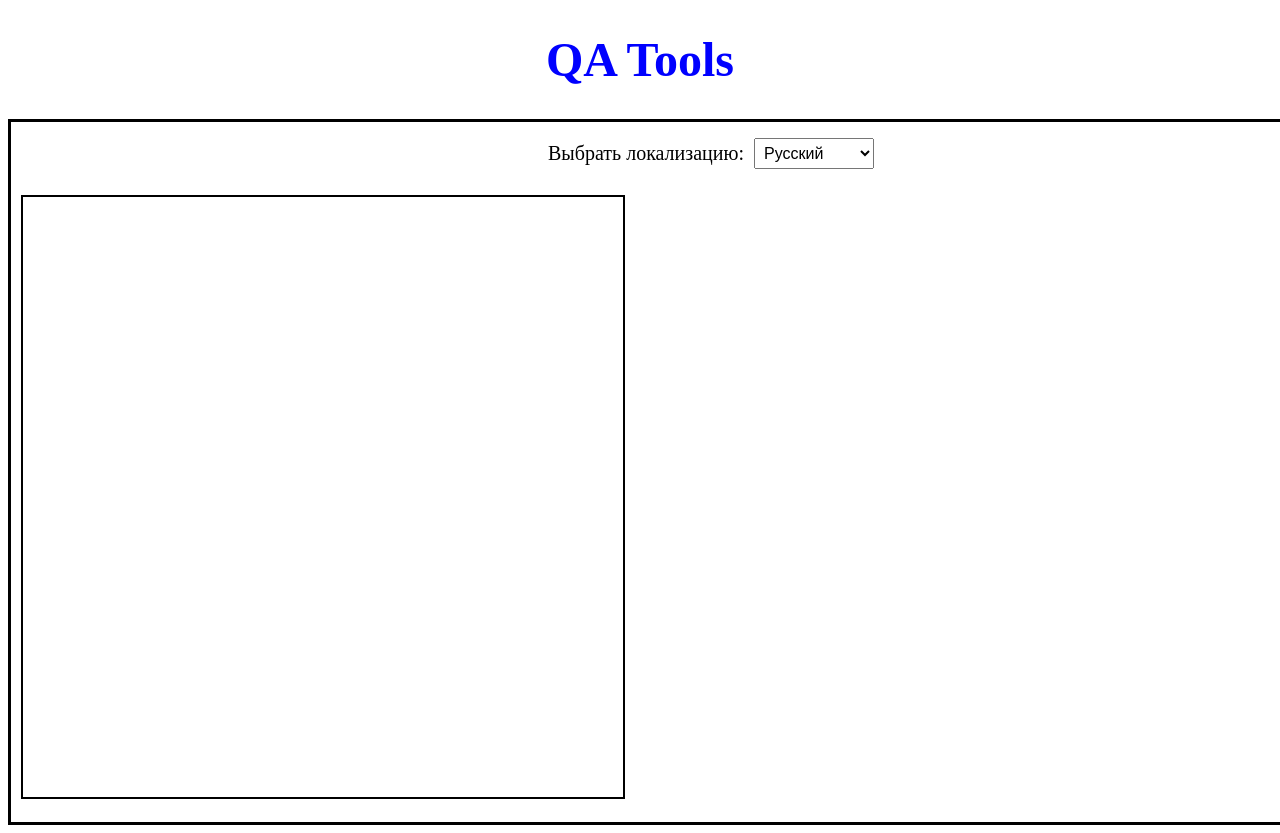
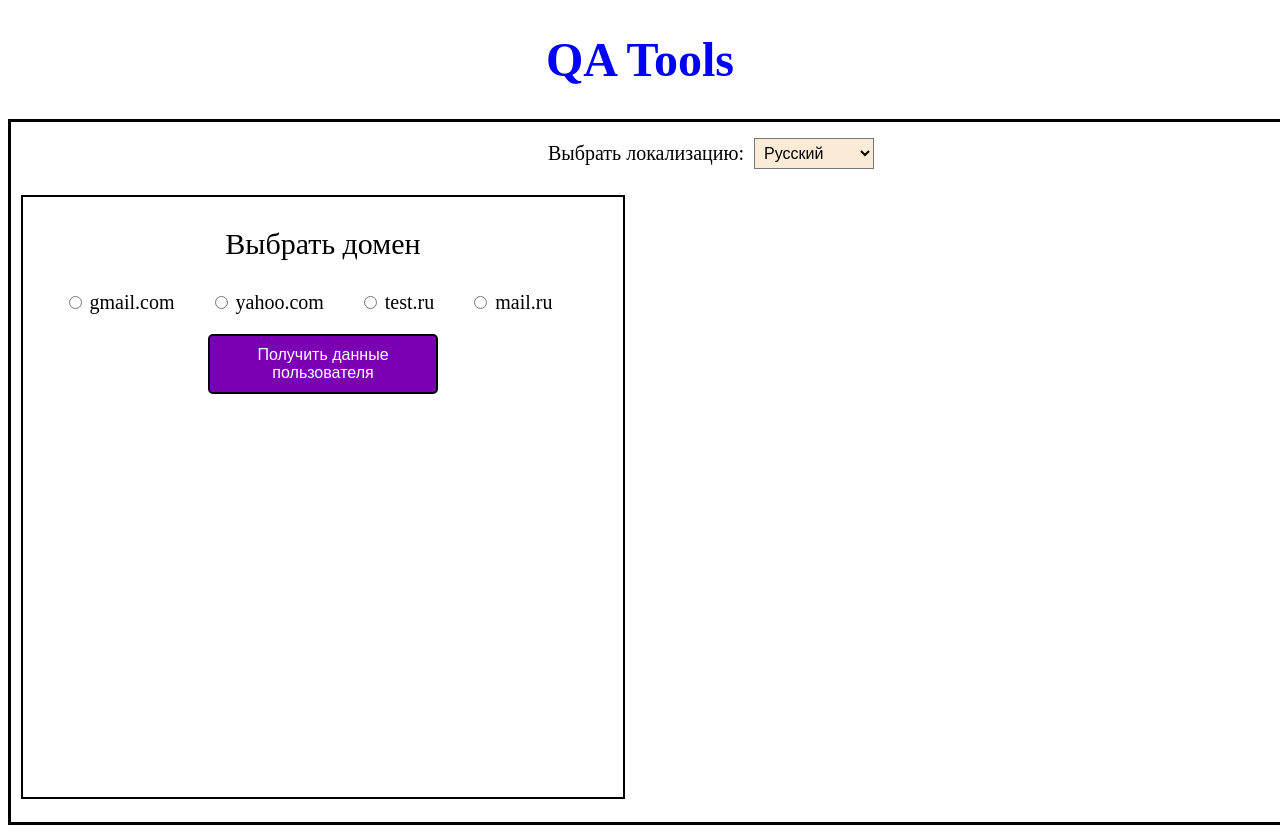
Before and after one commit to AndreyMetelkin85/test_data_generator, a plain HTML site: page frontend/index.html in a window 1280 px wide. Shown: the top 833 px of the page. Drawn offline with Linux system fonts and the light colour scheme.

Commit message:
update html and css files

```diff
--- a/frontend/index.html
+++ b/frontend/index.html
@@ -9,7 +9,7 @@
 <h1 class="main-title">QA Tools</h1>
 <div class="main-blok">
     <div class="localization">
-        <div class="localization_title_text">
+        <div class="localization-title-text">
             <p>Выбрать локализацию:</p>
         </div>
         <select>
@@ -20,6 +20,24 @@
         </select>
     </div>
     <div id="user-data-blok">
+        <div class="domain-title-text">
+            <p>Выбрать домен</p>
+        </div>
+        <form id="form-email-radio">
+            <label>
+                <input type="radio" name="option" value="gmail.com"> gmail.com
+            </label>
+            <label>
+                <input type="radio" name="option" value="yahoo.com"> yahoo.com
+            </label>
+            <label>
+                <input type="radio" name="option" value="test.ru"> test.ru
+            </label>
+            <label>
+                <input type="radio" name="option" value="mail.ru"> mail.ru
+            </label>
+        </form>
+        <button id="get-user-data-button">Получить данные пользователя</button>
 
     </div>
 </div>
--- a/frontend/styles.css
+++ b/frontend/styles.css
@@ -19,7 +19,7 @@
     justify-content: center;
 }
 
-.localization_title_text {
+.localization-title-text {
     font-size: 20px;
     display: block;
 }
@@ -28,6 +28,7 @@ select {
     padding: 5px;
     font-size: 16px;
     width: 120px;
+    background-color: #FAEBD7;
 }
 
 #user-data-blok {
@@ -36,3 +37,34 @@ select {
     height: 600px;
     margin: 10px;
 }
+
+#get-user-data-button {
+    font-size: 16px;
+    padding: 10px 20px;
+    border-radius: 5px;
+    background-color: #7B00B3;
+    color: #FFFFFF;
+    border: 2px solid black;
+    width: 230px;
+    cursor: pointer;
+    text-align: center;
+    display: block;
+    margin: 20px auto;
+    white-space: normal;
+
+}
+
+.domain-title-text {
+    font-size: 30px;
+    display: block;
+    text-align: center;
+}
+
+#form-email-radio {
+    text-align: center;
+    font-size: 20px;
+}
+
+#form-email-radio label {
+    margin-right: 30px;
+}
```
